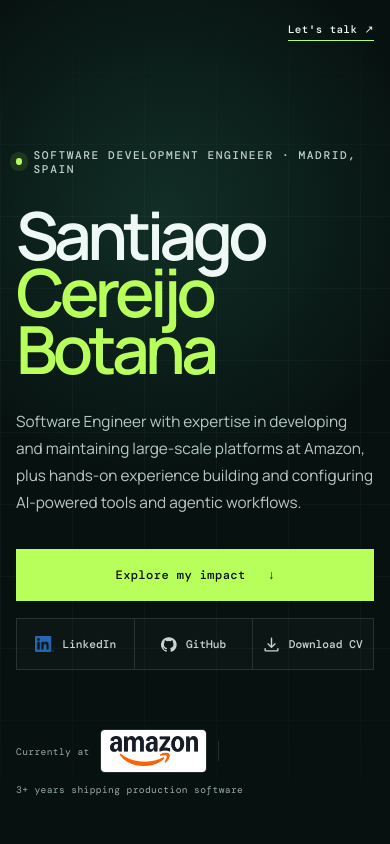
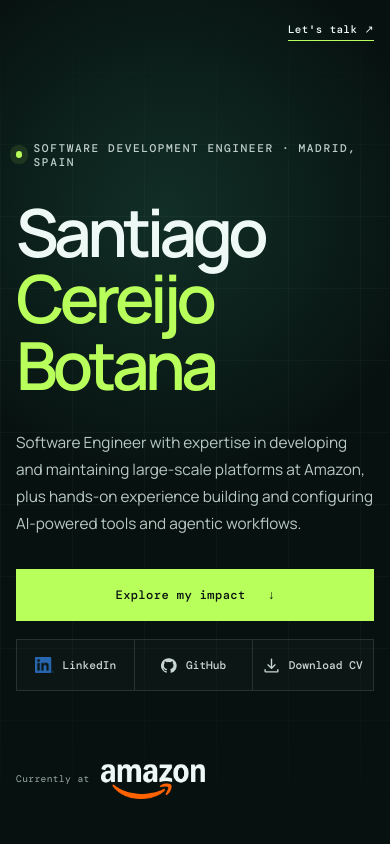
Before and after one commit to ycrbt/santiago-cereijo-portfolio, a website: page index.html in a window 390 px wide. Shown: the top 844 px of the page. Drawn offline with nearby package versions, Linux system fonts and the light colour scheme.

Commit message:
Fix landing proof layout on mobile

```diff
--- a/index.html
+++ b/index.html
@@ -78,8 +78,6 @@
           <span class="amazon-logo-frame">
             <img class="amazon-logo" src="/assets/amazon-logo.png" alt="Amazon" width="645" height="216" />
           </span>
-          <span class="proof-divider"></span>
-          <span>3+ years shipping production software</span>
         </div>
       </section>
 
--- a/styles.css
+++ b/styles.css
@@ -53,7 +53,7 @@ nav a:hover, .social-links a:hover { color: var(--lime); }
 .eyebrow, .section-index, .metric-kicker, .timeline-date, .case-result span { font: 500 .7rem "DM Mono"; letter-spacing: .14em; text-transform: uppercase; }
 .eyebrow { color: #bfcec9; display: flex; align-items: center; gap: .7rem; margin-bottom: 1.9rem; }
 .status-dot { width: 7px; height: 7px; background: var(--lime); border-radius: 50%; box-shadow: 0 0 0 6px rgba(184,255,91,.1); }
-h1 { margin: 0; font-size: clamp(3.6rem, 9vw, 8.5rem); line-height: .86; letter-spacing: -.07em; font-weight: 600; max-width: 1050px; }
+h1 { margin: 0; font-size: clamp(3.6rem, 9vw, 8.5rem); line-height: 1; letter-spacing: -.07em; font-weight: 600; max-width: 1050px; }
 h1 span { color: var(--lime); }
 .hero-intro { max-width: 680px; color: #b8c9c3; font-size: clamp(1rem, 1.6vw, 1.25rem); line-height: 1.75; margin: 2rem 0; }
 .hero-actions { display: flex; align-items: center; gap: 1.1rem; flex-wrap: wrap; }
@@ -71,9 +71,9 @@ h1 span { color: var(--lime); }
 .profile-link:focus-visible { outline: 2px solid var(--lime); outline-offset: -3px; }
 
 .hero-proof { grid-column: 1 / -1; align-self: end; display: flex; align-items: center; gap: 1.25rem; color: var(--muted); font: .69rem "DM Mono"; letter-spacing: .04em; position: relative; z-index: 2; }
-.amazon-logo-frame { display: inline-flex; align-items: center; justify-content: center; padding: .38rem .55rem; border-radius: 4px; background: #fff; box-shadow: 0 0 0 1px rgba(255,255,255,.12); }
-.amazon-logo { display: block; width: 88px; height: auto; }
-.proof-divider { width: 1px; height: 20px; background: var(--line); }
+.amazon-logo-frame { position: relative; display: inline-flex; width: 104px; transform: translateY(3px); }
+.amazon-logo-frame::after { content: ""; position: absolute; inset: 0; background: var(--ink); -webkit-mask: url("/assets/amazon-logo.png") center / contain no-repeat; mask: url("/assets/amazon-logo.png") center / contain no-repeat; clip-path: inset(0 0 46%); pointer-events: none; }
+.amazon-logo { display: block; width: 100%; height: auto; }
 
 .section { max-width: var(--max); margin: 0 auto; padding: clamp(6rem, 11vw, 10rem) 0; }
 .section-heading { display: grid; grid-template-columns: 1fr 2.2fr; column-gap: 3rem; margin-bottom: 4rem; align-items: start; }
@@ -174,7 +174,7 @@ footer { max-width: var(--max); margin: auto; padding: 2rem 0; display: flex; ju
   .site-header { height: 64px; padding: 0 1rem; }
   .brand { font-size: .72rem; max-width: 155px; line-height: 1.15; }
   .header-cta { font-size: .68rem; }
-  .hero { padding-left: 1rem; padding-right: 1rem; padding-bottom: 3rem; }
+  .hero { padding-left: 1rem; padding-right: 1rem; padding-bottom: 3rem; row-gap: 2rem; }
   h1 { font-size: clamp(3.35rem, 17vw, 5.4rem); }
   .hero-intro { font-size: .96rem; }
   .hero-actions { flex-direction: column; }
```
